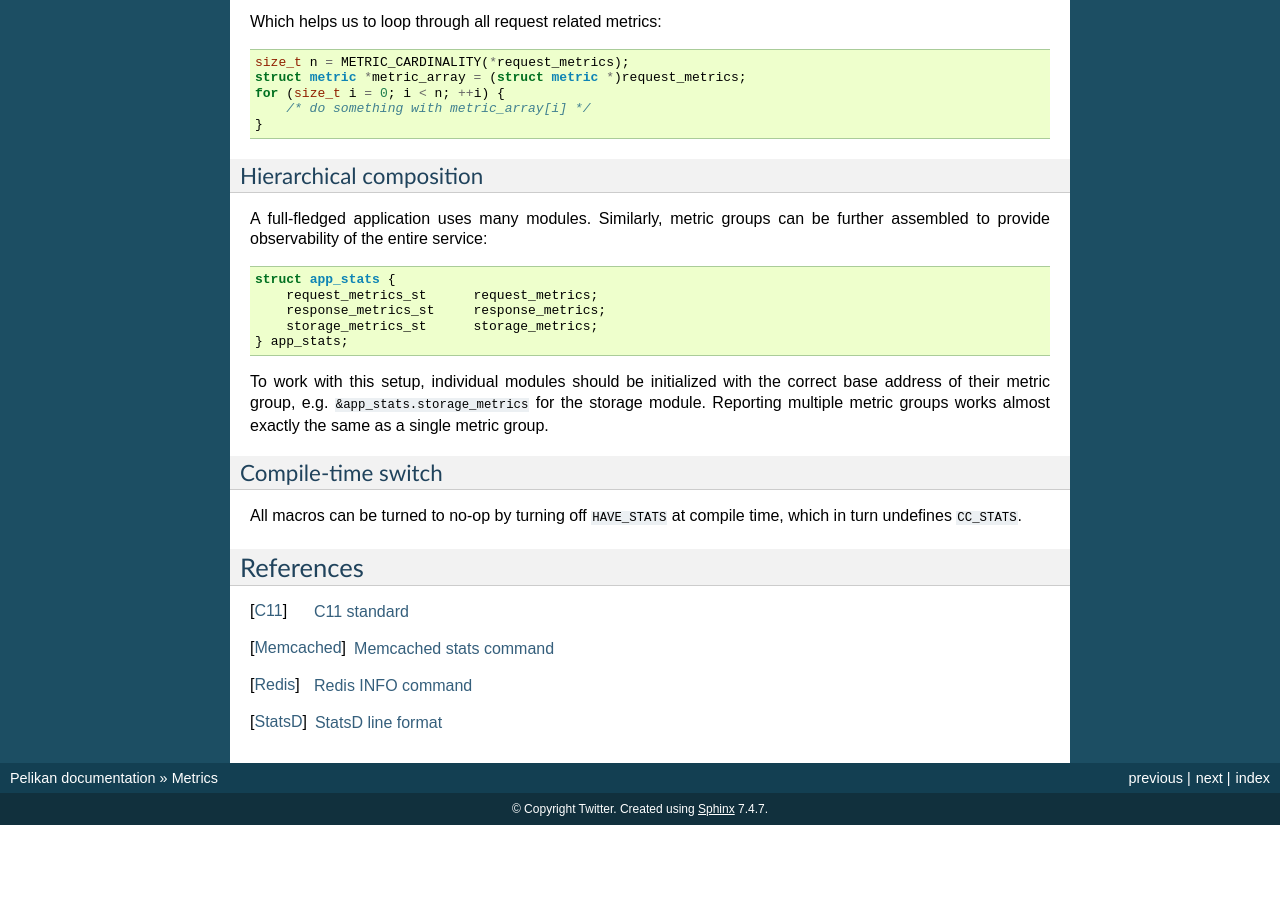
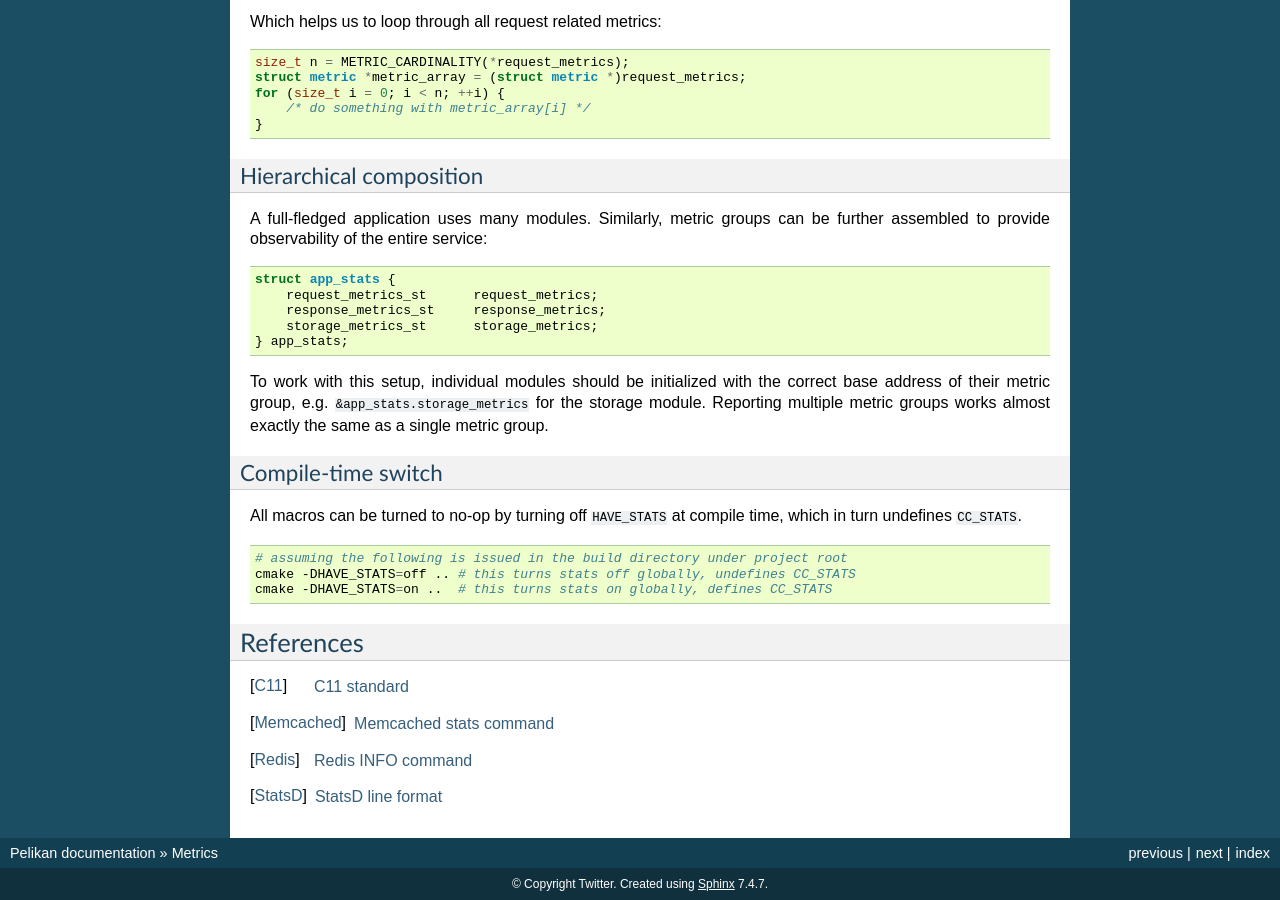
Before and after one commit to twitter/ccommon, a Sphinx documentation site: the page built from docs/modules/cc_metric.rst, in a window 1280 px wide and 900 px high, scrolled down 3234 px. Built offline with Sphinx 7.4.7, drawn with Linux system fonts in a browser that asks for light colours; before the commit the page ends 4059 px from its top, so only the background shows below that; some of the changed text lies outside the part shown.

Commit message:
update with review feedback, add compiler switch example

```diff
--- a/docs/modules/cc_metric.rst
+++ b/docs/modules/cc_metric.rst
@@ -113,7 +113,7 @@ Helper functions
   size_t metric_print(char *buf, size_t nbuf, struct metric *m);
 
 ``metric_reset`` resets the values of an array of metrics.
-``metric_print`` prints the name and value of a metric, in human readable format, to buffer ``buf``, with a single space separating the two fields. This simple style is compatible with how Memcached currently reports metrics ([Memcached]_), but other formats (e.g. Redis [Redis]_, StatsD [StatsD]_) will probably be introduced soon.
+``metric_print`` prints the name and value of a metric, in human readable format, to buffer ``buf``, with a single space separating the two fields. This simple style is compatible with how Memcached currently reports metrics ([Memcached]_). Helper functions for other formats (e.g. Redis [Redis]_, StatsD [StatsD]_) may be introduced in the future.
 
 
 Update
@@ -179,6 +179,12 @@ Compile-time switch
 
 All macros can be turned to no-op by turning off ``HAVE_STATS`` at compile time, which in turn undefines ``CC_STATS``.
 
+.. code-block:: bash
+
+  # assuming the following is issued in the build directory under project root
+  cmake -DHAVE_STATS=off .. # this turns stats off globally, undefines CC_STATS
+  cmake -DHAVE_STATS=on ..  # this turns stats on globally, defines CC_STATS
+
 References
 ----------
 .. [C11] `C11 standard <http://www.open-std.org/jtc1/sc22/wg14/www/standards.html#9899>`_
```
